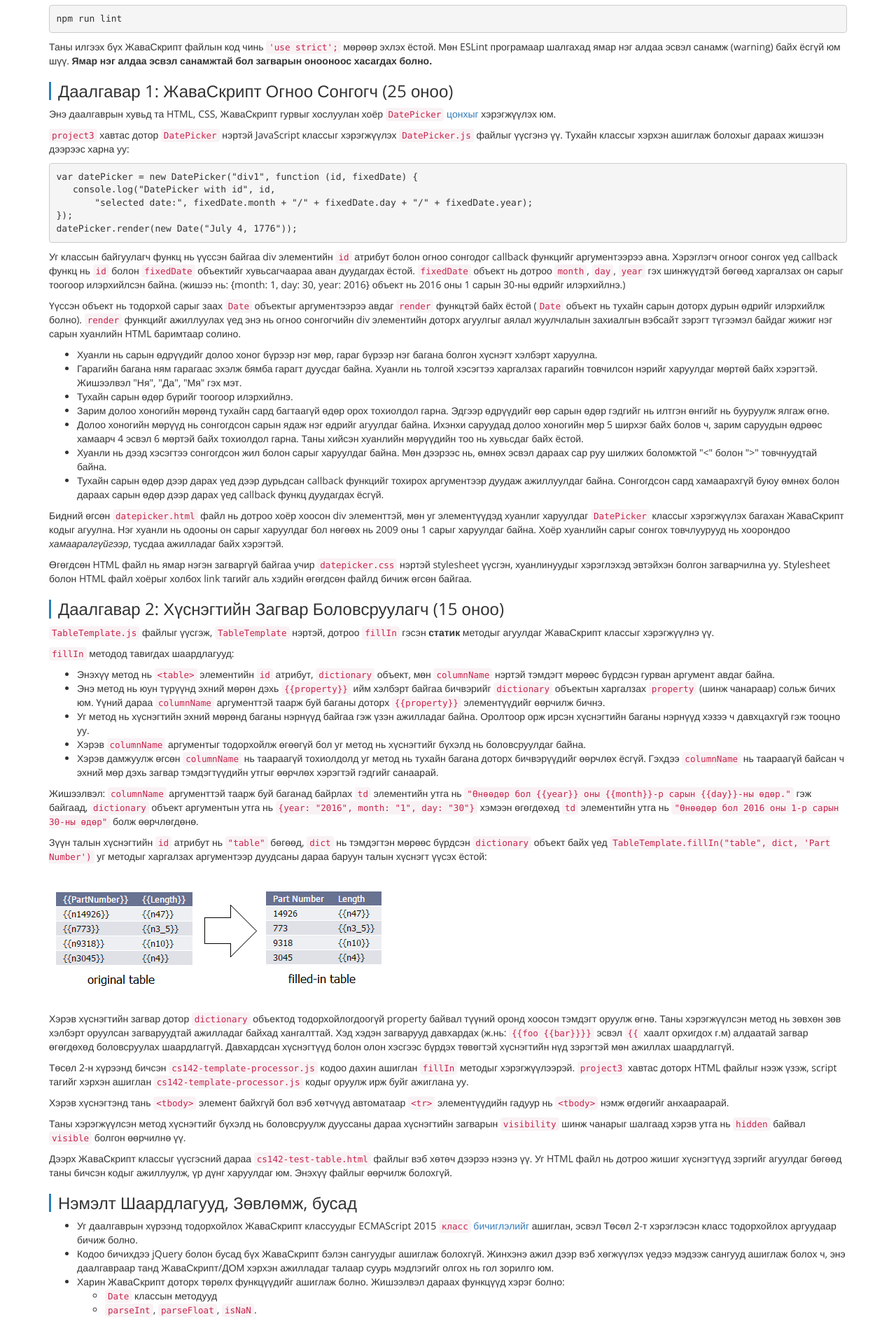
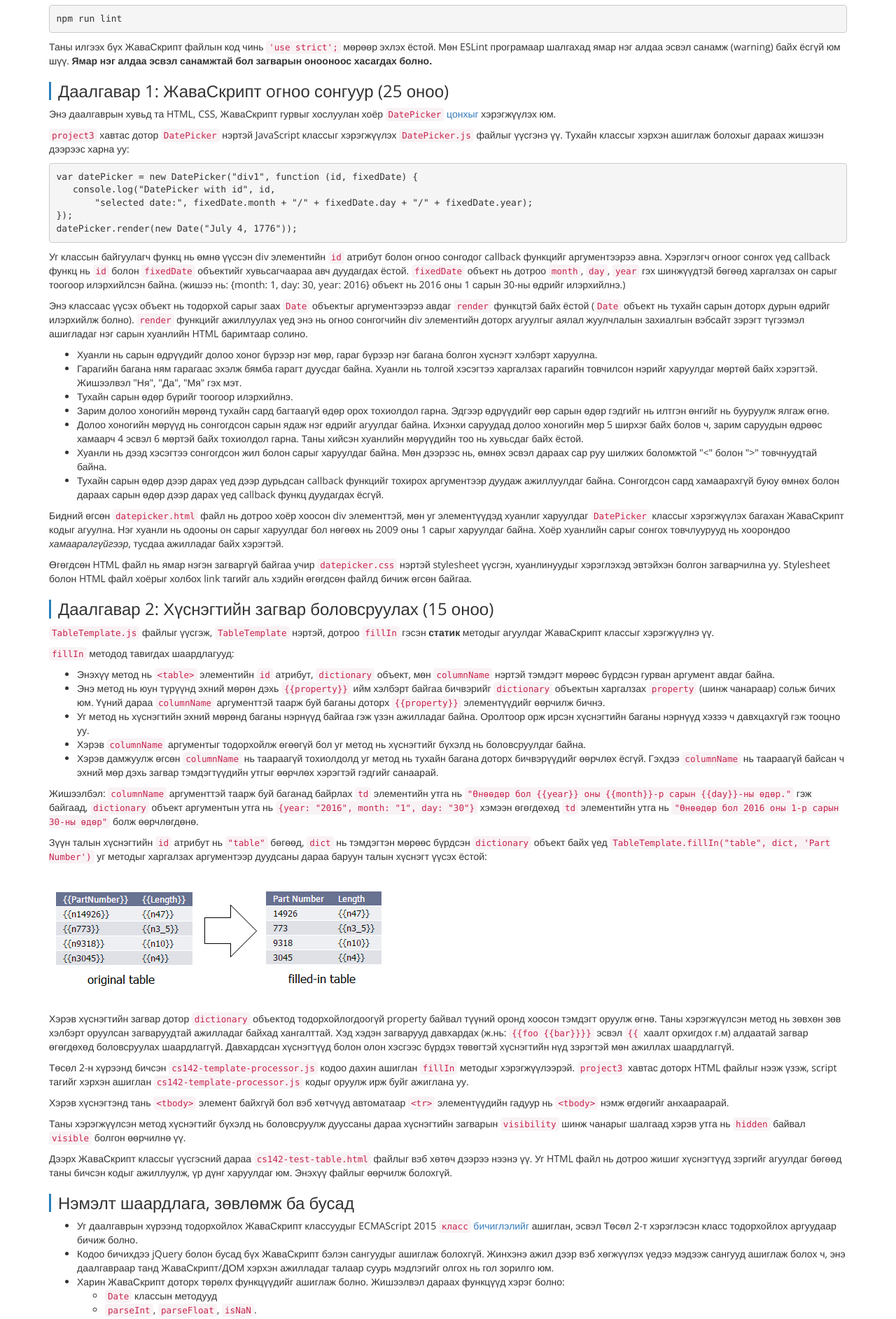
Before and after one commit to kde-milab/cs142-website-mn, a plain HTML site: page project3.html in a window 1280 px wide. Shown: the part 418-2303 px from the top of the page at 70% size. Drawn offline with nearby package versions, Linux system fonts and the light colour scheme.

Commit message:
small changes

```diff
--- a/project3.html
+++ b/project3.html
@@ -124,7 +124,7 @@
 			</section>
 
 			<section>
-				<h3 class="left-border">Даалгавар 1: ЖаваСкрипт Огноо Сонгогч (25 оноо)</h3>
+				<h3 class="left-border">Даалгавар 1: ЖаваСкрипт oгноо сонгуур (25 оноо)</h3>
 				<p>
 					Энэ даалгаврын хувьд та HTML, CSS, ЖаваСкрипт гурвыг хослуулан хоёр <code>DatePicker</code> <a
 						href="https://www.google.com/search?tbm=isch&amp;q=datepicker&amp;gws_rd=ssl#">цонхыг</a>
@@ -141,20 +141,20 @@
 });
 datePicker.render(new Date("July 4, 1776"));</pre>
 				<p>
-					Уг классын байгуулагч функц нь үүссэн байгаа div элементийн <code>id</code> атрибут болон огноо
+					Уг классын байгуулагч функц нь өмнө үүссэн div элементийн <code>id</code> атрибут болон огноо
 					сонгодог
 					callback функцийг аргументээрээ авна. Хэрэглэгч огноог сонгох үед callback функц нь <code>id</code>
-					болон <code>fixedDate</code> объектийг хувьсагчаараа аван дуудагдах ёстой. <code>fixedDate</code>
+					болон <code>fixedDate</code> объектийг хувьсагчаараа авч дуудагдах ёстой. <code>fixedDate</code>
 					объект нь дотроо <code>month</code>, <code>day</code>, <code>year</code> гэх шинжүүдтэй бөгөөд
 					харгалзах он сарыг тоогоор илэрхийлсэн байна. (жишээ нь: {month: 1, day: 30, year: 2016} объект нь
 					2016 оны 1 сарын 30-ны өдрийг илэрхийлнэ.)
 				</p>
 				<p>
-					Үүссэн объект нь тодорхой сарыг заах <code>Date</code> объектыг аргументээрээ авдаг
+					Энэ классаас үүсэх объект нь тодорхой сарыг заах <code>Date</code> объектыг аргументээрээ авдаг
 					<code>render</code> функцтэй байх ёстой
 					(<code>Date</code> объект нь тухайн сарын доторх дурын өдрийг илэрхийлж болно). <code>render</code>
 					функцийг ажиллуулах үед энэ нь огноо сонгогчийн div элементийн доторх агуулгыг аялал жуулчлалын
-					захиалгын вэбсайт зэрэгт түгээмэл байдаг жижиг нэг сарын хуанлийн HTML баримтаар солино.
+					захиалгын вэбсайт зэрэгт түгээмэл ашигладаг нэг сарын хуанлийн HTML баримтаар солино.
 				</p>
 				<ul>
 					<li>
@@ -202,7 +202,7 @@ datePicker.render(new Date("July 4, 1776"));</pre>
 			</section>
 
 			<section>
-				<h3 class="left-border">Даалгавар 2: Хүснэгтийн Загвар Боловсруулагч (15 оноо)</h3>
+				<h3 class="left-border">Даалгавар 2: Хүснэгтийн загвар боловсруулах (15 оноо)</h3>
 				<p>
 					<code>TableTemplate.js</code> файлыг үүсгэж, <code>TableTemplate</code> нэртэй, дотроо
 					<code>fillIn</code> гэсэн <strong>статик</strong> методыг агуулдаг ЖаваСкрипт классыг хэрэгжүүлнэ
@@ -239,7 +239,7 @@ datePicker.render(new Date("July 4, 1776"));</pre>
 				</ul>
 				</p>
 				<p>
-					Жишээлвэл: <code>columnName</code> аргументтэй таарж буй баганад байрлах <code>td</code> элементийн
+					Жишээлбэл: <code>columnName</code> аргументтэй таарж буй баганад байрлах <code>td</code> элементийн
 					утга нь
 					<code>"Өнөөдөр бол &#123;&#123;year&#125;&#125; оны &#123;&#123;month&#125;&#125;-р сарын &#123;&#123;day&#125;&#125;-ны өдөр."</code>
 					гэж байгаад, <code>dictionary</code> объект аргументын утга нь
@@ -287,7 +287,7 @@ datePicker.render(new Date("July 4, 1776"));</pre>
 			</section>
 
 			<section>
-				<h3 class="left-border">Нэмэлт Шаардлагууд, Зөвлөмж, бусад</h3>
+				<h3 class="left-border">Нэмэлт шаардлага, зөвлөмж ба бусад</h3>
 				<ul>
 					<li>
 						Уг даалгаврын хүрээнд тодорхойлох ЖаваСкрипт классуудыг ECMAScript 2015 <a
@@ -353,7 +353,7 @@ datePicker.render(new Date("July 4, 1776"));</pre>
 			</section>
 
 			<section>
-				<h3 class="left-border">Загварын Оноо (10 оноо)</h3>
+				<h3 class="left-border">Загварын оноо (10 оноо)</h3>
 				<p>
 					ЖаваСкрипт код тань цэвэрхэн (классуудыг зохистой хэрэглэсэн, байгуулагч функцаас бусад глобал
 					хувьсагч байхгүй, г.м), хялбар уншигдахуйц, мөн ESLint алдаагүй байх хэрэгтэй.
```
